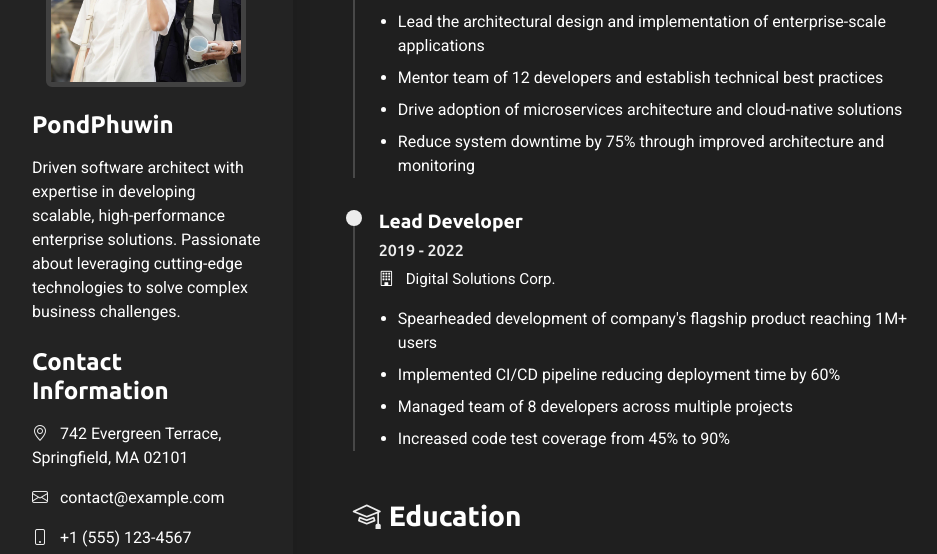
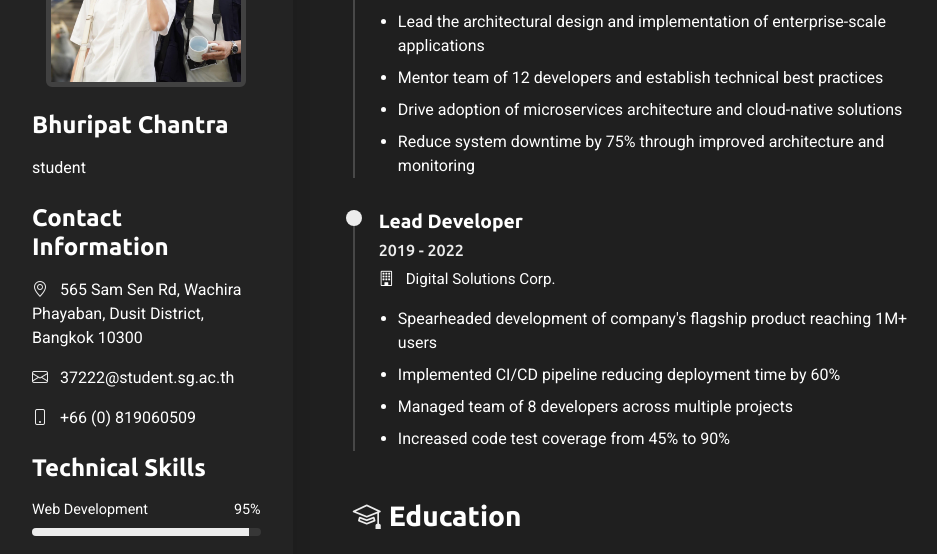
Before and after one commit to 37222-opjhjh/37222-opjhjh.github.io, a plain HTML site: page index.html in a window 1280 px wide. Shown: the part 3130-3684 px from the top of the page, without its empty margins (342-1279 px from the left). Drawn offline with nearby package versions, Linux system fonts and the light colour scheme.

Commit message:
Update index.html

```diff
--- a/index.html
+++ b/index.html
@@ -382,15 +382,15 @@
                 <img src="assets/img/profile/profile-square-2.jpg" alt="Profile" class="img-fluid rounded">
               </div>
 
-              <h3>PondPhuwin</h3>
-              <p>Driven software architect with expertise in developing scalable, high-performance enterprise solutions. Passionate about leveraging cutting-edge technologies to solve complex business challenges.</p>
+              <h3>Bhuripat Chantra</h3>
+              <p>student</p>
 
               <h3 class="mt-4">Contact Information</h3>
               <ul class="contact-info list-unstyled">
-                <li><i class="bi bi-geo-alt"></i> 742 Evergreen Terrace, Springfield, MA 02101</li>
-                <li><i class="bi bi-envelope"></i> contact@example.com</li>
-                <li><i class="bi bi-phone"></i> +1 (555) 123-4567</li>
-                <li><i class="bi bi-linkedin"></i> linkedin.com/in/example</li>
+                <li><i class="bi bi-geo-alt"></i> 565 Sam Sen Rd, Wachira Phayaban, Dusit District, Bangkok 10300</li>
+                <li><i class="bi bi-envelope"></i> 37222@student.sg.ac.th</li>
+                <li><i class="bi bi-phone"></i> +66 (0) 819060509</li>
+
               </ul>
 
               <div class="skills-animation mt-4">
```
